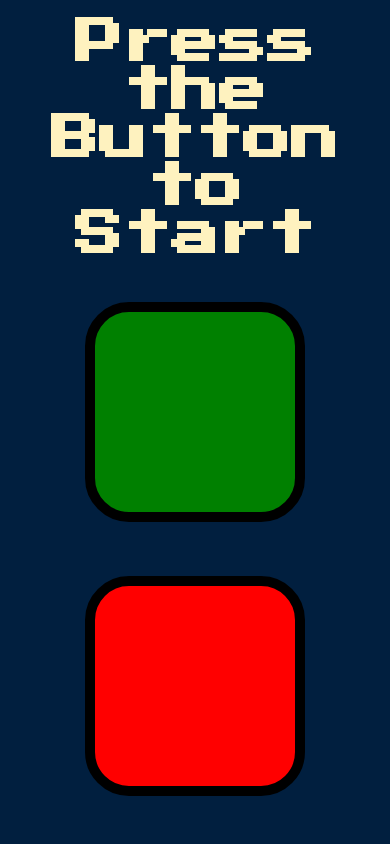
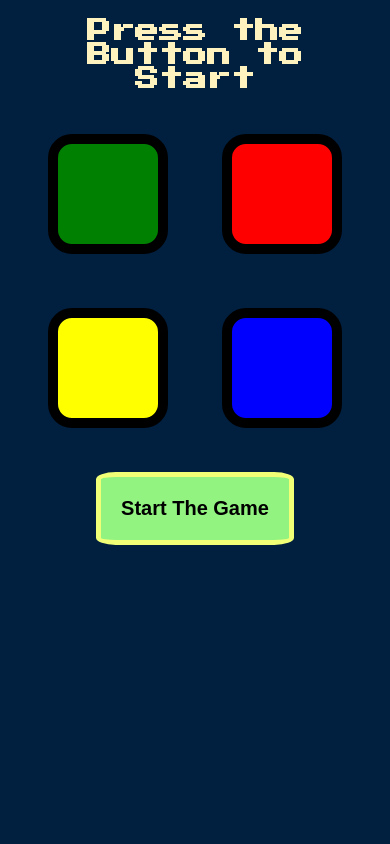
Before and after one commit to goellavish10/simonGame, a plain HTML site: page index.html in a window 390 px wide. Shown: the top 844 px of the page. Drawn offline with nearby package versions, Linux system fonts and the light colour scheme.

Commit message:
Update styles.css

```diff
--- a/styles.css
+++ b/styles.css
@@ -83,3 +83,17 @@ body {
  }
 
 }
+
+
+@media only screen and (max-width: 550px){
+  .btn{
+    height: 100px;
+    width: 100px;
+  }
+  #level-title{
+    font-size: 1.5rem;
+  }
+  #btnMobile{
+    padding: 20px;
+  }
+}
```
